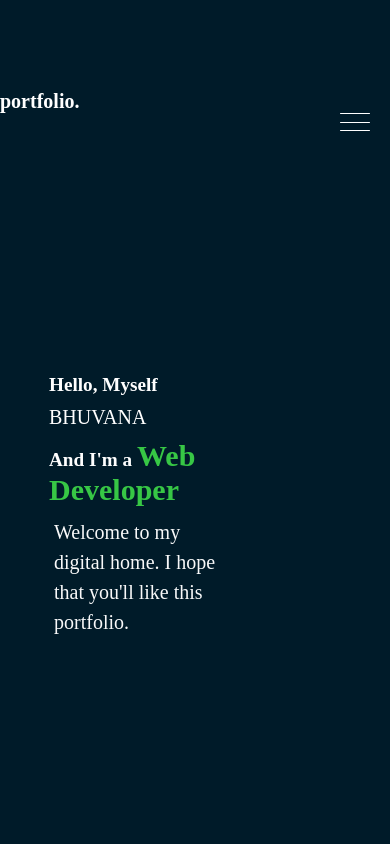
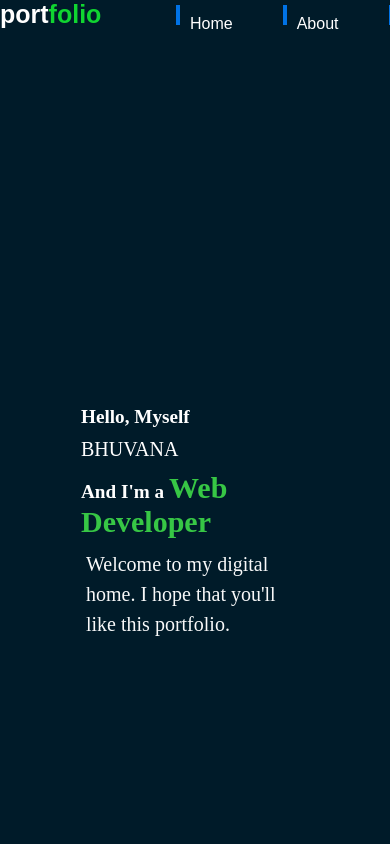
Before and after one commit to Bhuvana3012/Portfolio--Task1, a plain HTML site: page index.html in a window 390 px wide. Shown: the top 844 px of the page. Drawn offline with Linux system fonts and the light colour scheme.

Commit message:
Update index.html

```diff
--- a/index.html
+++ b/index.html
@@ -8,76 +8,73 @@
 </head>
 <body>
     <header>
-        <div class="logo">portfolio.</div>
+        <div class="logo"></div>
         <nav>
-            <ul class="menu">
+
+	<div class="logo">port<strong>folio</strong></div>
+	<ul class="links">
 		<li><a href="#home">Home</a></li>
 		<li><a href="#about">About</a></li>
 		<li><a href="#skills">Skills</a></li>
-                <li><a href="#project">Project</a></li>
+		<li><a href="#project">Projects</a></li>
 		<li><a href="#contact">Contact</a></li>
 	</ul>
-            <div class="hamburger" id="menuToggle">
-                <div class="bar"></div>
-                <div class="bar"></div>
-                <div class="bar"></div>
-            </div>
+	<label for="nav-toggle" class="icon-burger">
+		<div class="line"></div>
+		<div class="line"></div>
+		<div class="line"></div>
+	</label>
 </nav>
     </header>
-
-   <script>
-
-        const menuToggle = document.getElementById('menuToggle');
-        const menu = document.querySelector('.menu');
-        const menuItems = document.querySelectorAll('.menu li a');
-
-        // Toggle menu when hamburger icon is clicked
-        menuToggle.addEventListener('click', () => {
-            menu.classList.toggle('active');
-        });
-
-        // Close the menu when a menu item is clicked
-        menuItems.forEach(item => {
-            item.addEventListener('click', () => {
-                menu.classList.remove('active');
-            });
-        });
-
-        // Close the menu when clicking outside of it
-        document.addEventListener('click', (event) => {
-            if (!menu.contains(event.target) && !menuToggle.contains(event.target)) {
-                menu.classList.remove('active');
-            }
-        });
-         document.getElementById("contactForm").addEventListener("submit", function(event){
-            event.preventDefault(); // Prevent form submission
-
-            let name = document.getElementById("name").value.trim();
-            let email = document.getElementById("email").value.trim();
-            let subject = document.getElementById("subject").value.trim();
-            let message = document.getElementById("message").value.trim();
-
-            // Validate if fields are empty
-            if (name === "" || email === "" || subject === "" || message === "") {
-                alert("All fields are required.");
-                return false;
+   <style>
+ body {
+	padding: 40px;
+	margin: 0;
 }
 
-            // Validate email format
-            if (!validateEmail(email)) {
-                alert("Please enter a valid email address.");
-                return false;
+
+nav {
+	position: fixed;
+	z-index: 10;
+	left: 0;
+	right:0;
+	top: 0;
+	font-family: 'Montserrat', sans-serif;
+	padding-:  0 30px;
+	height: 25px;
+	background-color:;
 }
-               alert("Send Successfully!");
-        });
+nav .logo {
+	float: left;
+	width: 10%;
+	height: 50%;
+	display: flex;
+	align-items: right;
+	font-size: 25px;
+margin-top:0px;
 
-        function validateEmail(email) {
-            // Simple email regex validation
-            const re = /^[^\s@]+@[^\s@]+\.[^\s@]+$/;
-            return re.test(String(email).toLowerCase());
 }
-    </script>
+nav .links {
+	float: right;
+	padding: 0;
+	margin-right:0px;
+	width: 60%;
+	height: 100%;
+	display: flex;
+	justify-content: space-around;
+	align-items:right;
+}
+nav .links li {
+	list-style: none;
+ align-item:right;
+ margin-right:px;
+}
+nav .links a {
+	display: block;
+	padding:0;
 
+}
+    </style>
       <div class="container" id="home">
         <div class="home-content">
             <div class="text-content">
@@ -100,7 +97,7 @@
                     </a>
                 </div>
             </div>
-            <img src="12.jpg" class="circle-image" alt="Description of image">
+
         </div>
     </div>
 
```
Lines whose indentation alone changed are shown as unchanged.
